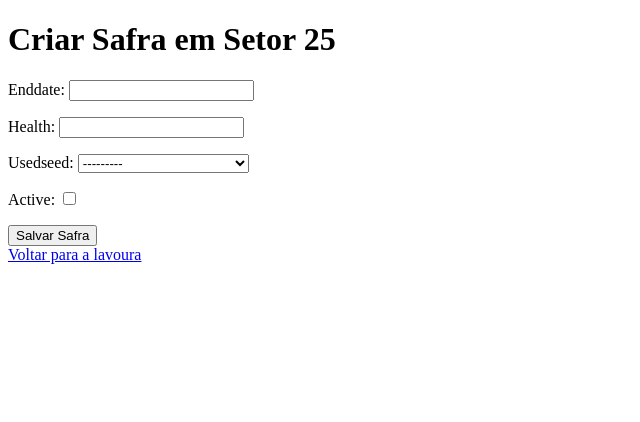
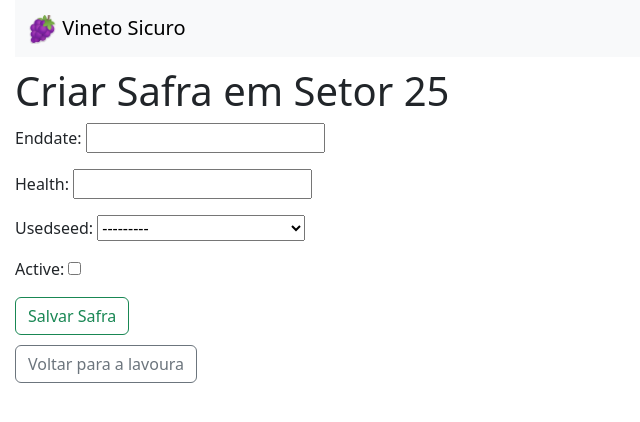
Before and after one commit to karling17/Dev-web-I, a Django app: page /farms/2/harvests/3/create_tillage/ in a window 1280 px wide. Shown: the top 422 px of the page, without its empty margins (0-640 px from the left). Run offline with Django 4.2, Linux system fonts and the light colour scheme; data comes from the database, SQL or seed files in the repository; parts of the project's set-up code (start-up, migrations or seed data) failed here and were passed over.

Commit message:
agora sim front ok

```diff
--- a/Brlavoura/Brlavoura/Templates/app1/tillage_form.html
+++ b/Brlavoura/Brlavoura/Templates/app1/tillage_form.html
@@ -1,18 +1,31 @@
 <!DOCTYPE html>
+{% load static %}
 <html lang="en">
 <head>
     <meta charset="UTF-8">
     <title>Criar Safra</title>
+    <meta charset="utf-8">
+    <meta name="viewport" content="width=device-width, initial-scale=1">
+    <link href="https://cdn.jsdelivr.net/npm/bootstrap@5.3.2/dist/css/bootstrap.min.css" rel="stylesheet" integrity="sha384-T3c6CoIi6uLrA9TneNEoa7RxnatzjcDSCmG1MXxSR1GAsXEV/Dwwykc2MPK8M2HN" crossorigin="anonymous">
+    <link href="{% static '/app1/img/style.css' %}" rel="stylesheet">
 </head>
 <body>
-    <h1>Criar Safra em {{ harvest.localization }}</h1>
+    <nav class="navbar bg-body-tertiary">
+        <div class="container-fluid">
+          <a class="navbar-brand" href="#">
+            <img src="{% static '/app1/img/logo.png' %}"  alt="Logo" width="30"  class="d-inline-block align-text-top">
+            Vineto Sicuro
+          </a>
+        </div>
+      </nav>
+    <h1 style="margin-top: 10px;">Criar Safra em {{ harvest.localization }}</h1>
 
     <form method="post">
         {% csrf_token %}
         {{ form.as_p }}
-        <button type="submit">Salvar Safra</button>
+        <button type="submit" type="submit" class="btn btn-outline-success">Salvar Safra</button>
     </form>
 
-    <a href="{% url 'app1:harvest_detail' farm_id=harvest.farm_id harvest_id=harvest.pk %}">Voltar para a lavoura</a>
+    <a style="margin-top: 10px;" href="{% url 'app1:harvest_detail' farm_id=harvest.farm_id harvest_id=harvest.pk %}" type="button" class="btn btn-outline-secondary">Voltar para a lavoura</a>
 </body>
 </html>
```
Also changed, not shown: Brlavoura/Brlavoura/Templates/app1/harvest_form.html (+15 -2 lines).
